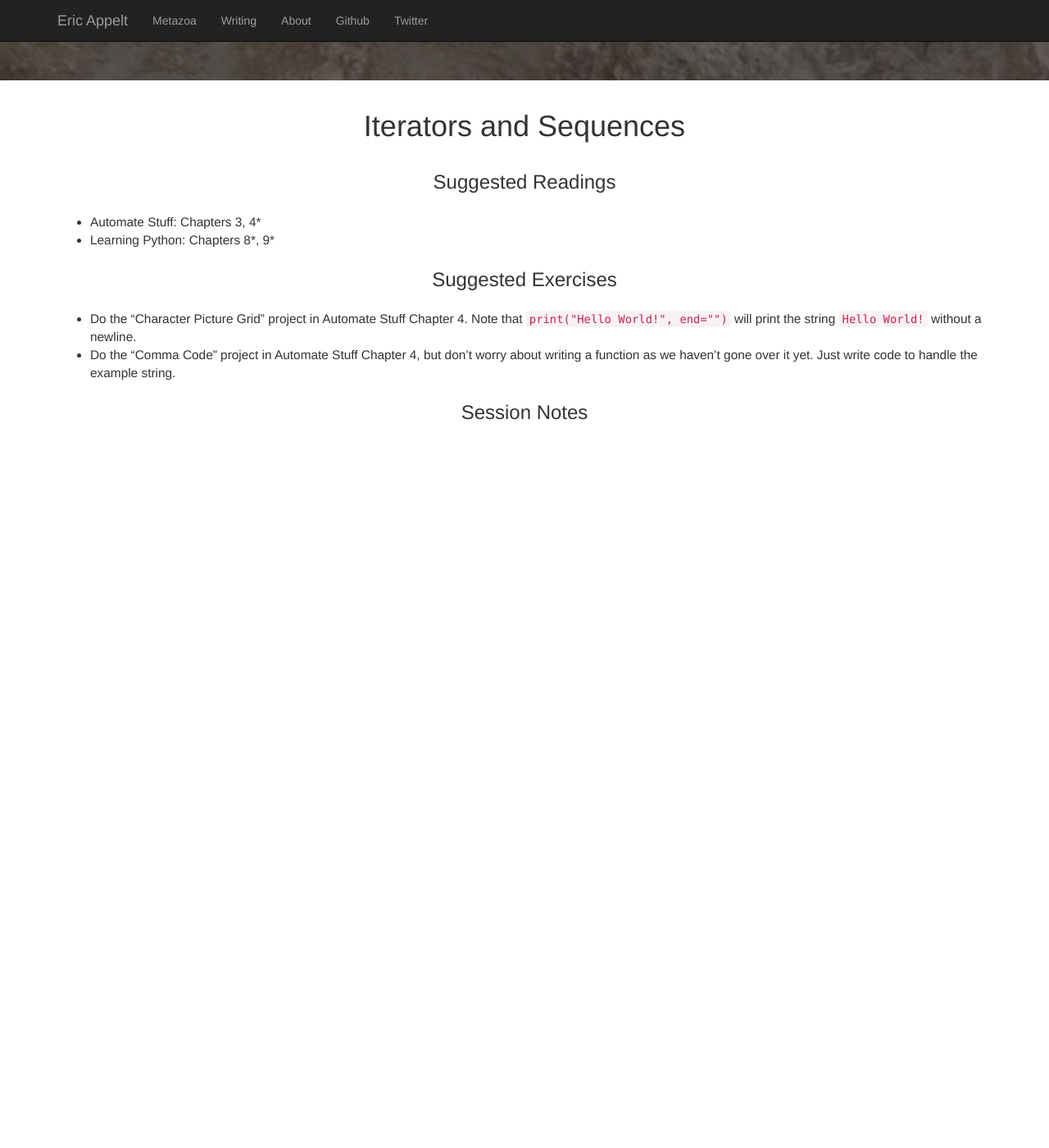
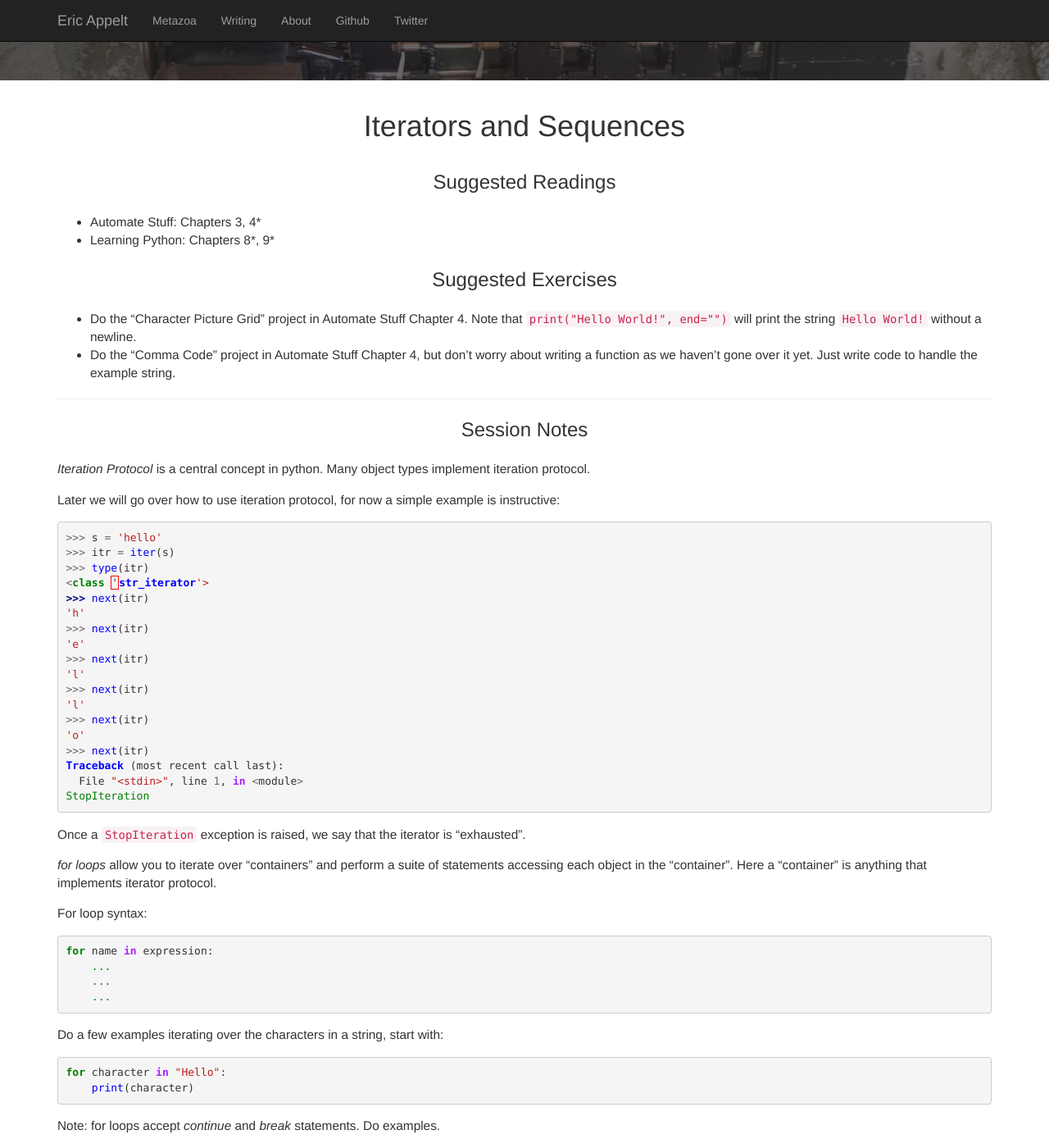
Before and after one commit to appeltel/website-ericappelt, a Jekyll site: the page built from pythonclass/session2.md, in a window 1280 px wide and 1400 px high, scrolled down 126 px. Shown: the whole window at 82% size. Built offline with Jekyll 4.4.1, drawn with Linux system fonts in a browser that asks for light colours; nearby versions of some CDN libraries; before the commit the page ends 900 px from its top, so only the background shows below that.

Commit message:
Add some notes for session 2

```diff
--- a/pythonclass/session2.md
+++ b/pythonclass/session2.md
@@ -19,4 +19,58 @@
   writing a function as we haven't gone over it yet.
   Just write code to handle the example string.
 
+---
+
 ### Session Notes
+
+*Iteration Protocol* is a central concept in python. Many object types
+implement iteration protocol.
+
+Later we will go over how to use iteration protocol, for now a simple
+example is instructive:
+
+{% highlight python %}
+>>> s = 'hello'
+>>> itr = iter(s)
+>>> type(itr)
+<class 'str_iterator'>
+>>> next(itr)
+'h'
+>>> next(itr)
+'e'
+>>> next(itr)
+'l'
+>>> next(itr)
+'l'
+>>> next(itr)
+'o'
+>>> next(itr)
+Traceback (most recent call last):
+  File "<stdin>", line 1, in <module>
+StopIteration
+{% endhighlight %}
+
+Once a `StopIteration` exception is raised, we say that the iterator is
+"exhausted".
+
+*for loops* allow you to iterate over "containers" and perform a suite of
+statements accessing each object in the "container". Here a "container" is
+anything that implements iterator protocol.
+
+For loop syntax:
+
+{% highlight python %}
+for name in expression:
+    ...
+    ...
+    ...
+{% endhighlight %}
+
+Do a few examples iterating over the characters in a string, start with:
+
+{% highlight python %}
+for character in "Hello":
+    print(character)
+{% endhighlight %}
+
+Note: for loops accept *continue* and *break* statements. Do examples.
```
